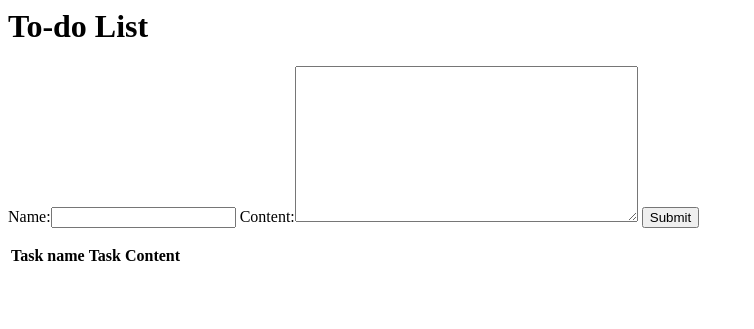
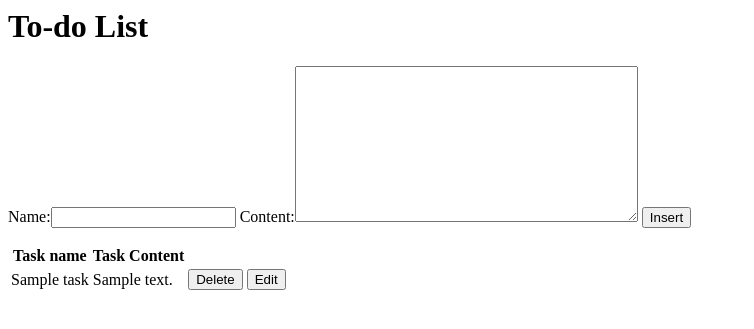
Before and after one commit to febin-micheal/to-do-list, a Django app: page /1 in a window 1280 px wide. Shown: the top 329 px of the page, without its empty margins (0-754 px from the left). Run offline with Django 3.2, Linux system fonts and the light colour scheme; tables that the repository leaves empty hold one stand-in row (values such as "Sample post"); data that the repository does not hold is empty.

Commit message:
Add files via upload

```diff
--- a/app1/templates/app1/home.html
+++ b/app1/templates/app1/home.html
@@ -5,7 +5,7 @@
 <form action="/" method="post">
     {% csrf_token %}
     {{ form }}
-    <input type="submit">
+    <button type="submit" name="insert" value="insert">Insert</button>
 </form>
 
 <table>
@@ -17,8 +17,14 @@
     <tr>
         <td>{{ task.name }} </td>
         <td>{{ task.content }} </td>
-        <td><a href="/{{ task.id }}"><button type="button">Delete</button> </a> </td>
-        <td><a href="/{{ task.id }}"><button type="button">Update</button> </a> </td>
+        <form action="/{{ task.id }}", method="post">
+            {% csrf_token %}
+            <td><button type="submit" name="delete" value="delete">Delete</button> </td>
+        </form>
+        <form action="/{{ task.id }}", method="post">
+            {% csrf_token %}
+            <td><button type="submit" name="edit" value="edit">Edit</button> </td>
+        </form>
     </tr>
     {% endfor %}
 </table>
--- a/app1/views.py
+++ b/app1/views.py
@@ -5,33 +5,34 @@
 # Create your views here.
 
 def home(request, pk = None):
-
-    if request.method == 'GET':
-        if pk != None:
-            task = Task.objects.get(id = pk)
+    if pk != None:
+        task = Task.objects.get(id = pk)
+        if request.POST.get('delete') == 'delete':
             task.delete()
 
-        form = TaskForm
-        task_list = list(Task.objects.all().values())
-        page = {
-            'form': form,
-            'task_list': task_list
-        }
+        elif request.POST.get('edit') == 'edit':
+            form = TaskForm(instance = task)
 
-        return render(request, 'app1/home.html', page)
+            return render(request, 'app1/update.html', {'form': form, 'task': task})
 
-    elif request.method == 'POST':
+        elif request.POST.get('update') == 'update':
+            form = TaskForm(request.POST, instance = task)
+            if form.is_valid():
+                form.save()
+
+    else:
         form = TaskForm(request.POST)
         if form.is_valid():
-            Task.objects.create(**form.cleaned_data)
+            form.save()
 
-        return redirect('home')
+    form = TaskForm
+    task_list = list(Task.objects.all().values())
+    page = {
+        'form': form,
+        'task_list': task_list
+    }
 
-    elif request.method == 'PUT':
-        pass
-
-    elif request.method == 'DELETE':
-        pass
+    return render(request, 'app1/home.html', page)
 
 def list_view(request):
     task_list = list(Task.objects.all().values())
```
Also changed, not shown: app1/templates/app1/update.html (added, +8 -0 lines).
